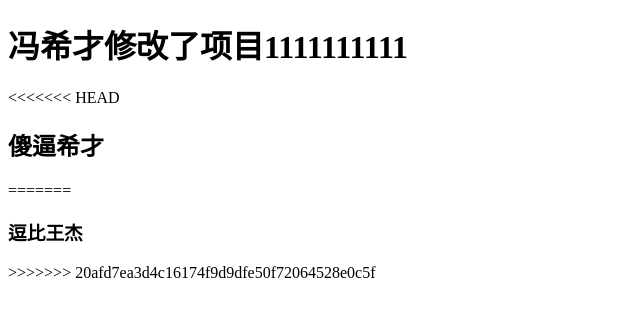
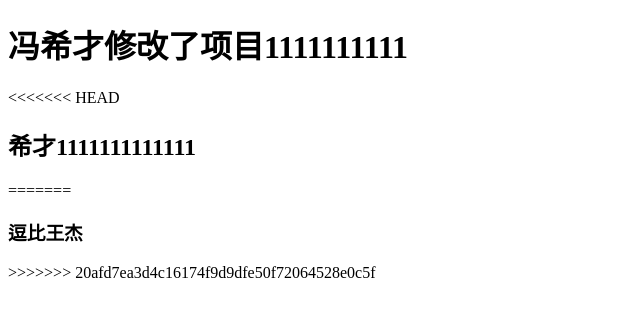
Before and after one commit to jerryWW/wj, a plain HTML site: page index.html in a window 1280 px wide. Shown: the whole page, without its empty margins (0-640 px from the left). Drawn offline with Linux system fonts and the light colour scheme.

Commit message:
chuangjianfenzhibody

```diff
--- a/index.html
+++ b/index.html
@@ -7,7 +7,7 @@
 	<body>
 		<h1>冯希才修改了项目1111111111</h1>
 <<<<<<< HEAD
-		<h2>傻逼希才</h2>
+		<h2>希才1111111111111</h2>
 =======
 		<h3>逗比王杰</h3>
 >>>>>>> 20afd7ea3d4c16174f9d9dfe50f72064528e0c5f
```
